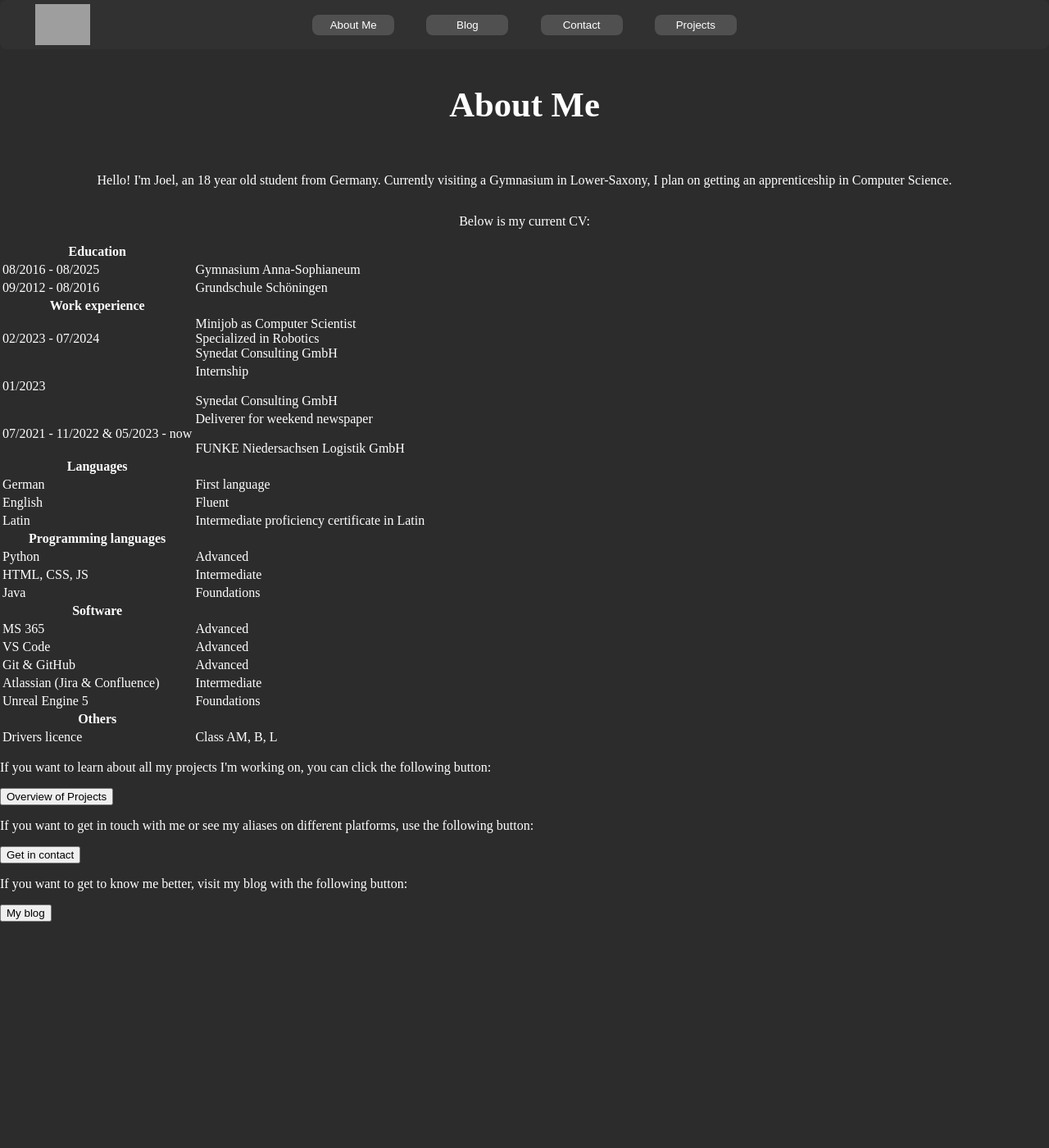
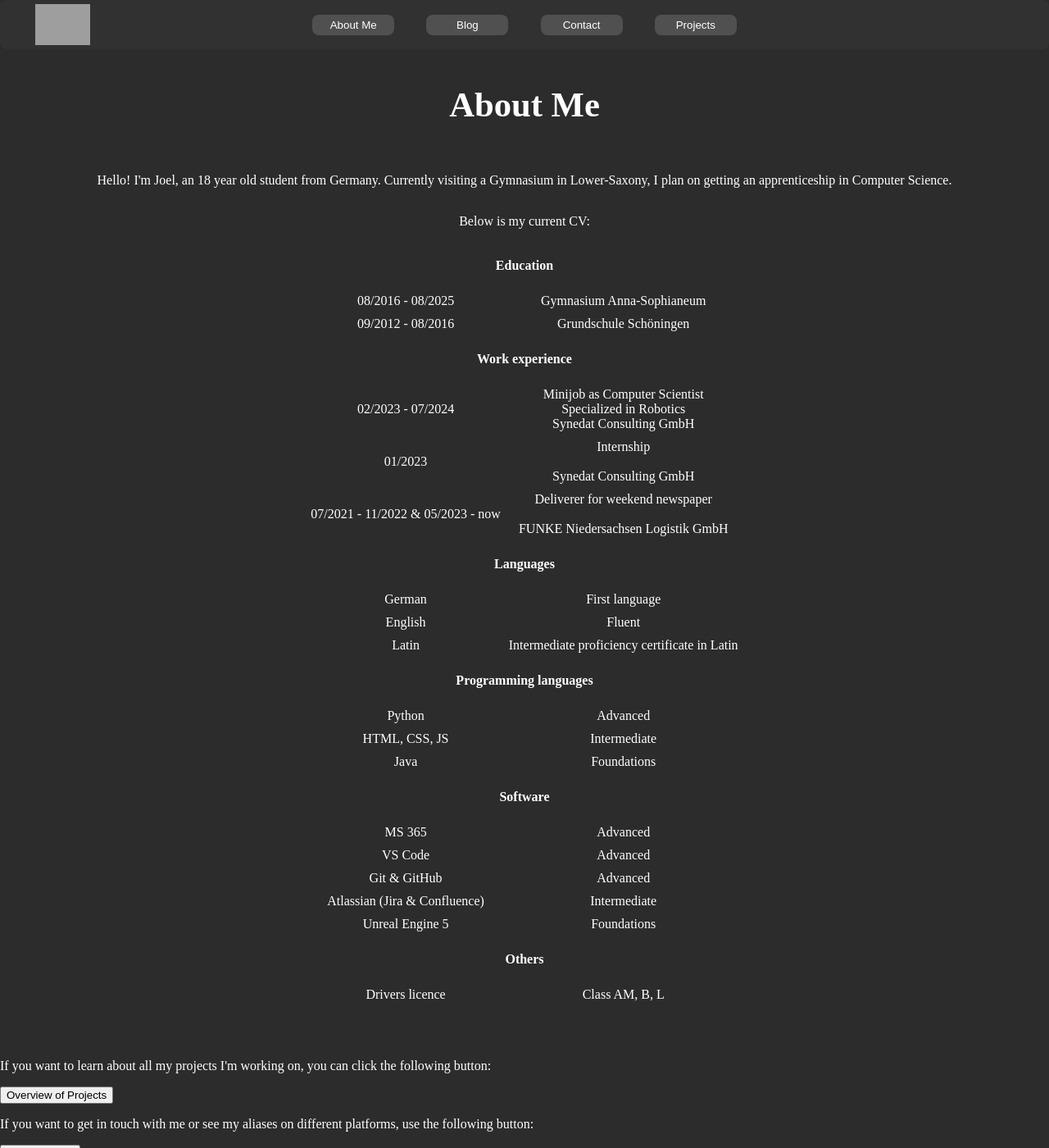
Before and after one commit to Xynox/website, a Jekyll site: the page built from html/about/about.html, in a window 1280 px wide and 1400 px high. Shown: the whole window at 82% size. Built offline with Jekyll 4.4.1, drawn with Linux system fonts in a browser that asks for light colours; grey boxes are pictures that could not be loaded.

Commit message:
Basic table styling

```diff
--- a/css/about/about.css
+++ b/css/about/about.css
@@ -17,3 +17,24 @@
     justify-content: center;
     align-items: center;
 }
+
+.tableAbM{
+    display: flex;
+    justify-content: center;
+    margin-bottom: 5%;
+}
+
+.tableCV {
+    border: hidden;
+    border-collapse: collapse;
+}
+
+.tableCV th,td{
+    padding: 5px;
+    text-align: center;
+}
+
+.tableCV th{
+    padding-top: 20px;
+    padding-bottom: 20px;
+}
--- a/html/about/about.html
+++ b/html/about/about.html
@@ -12,14 +12,12 @@ title: Joel Wittke - About Me
     </div>
 </div>
 
-
-
+<div class="tableAbM">
 
     <table class="tableCV">
 
         <tr>
-        <th>Education</th>
-        <td></td>
+            <th colspan="2">Education</th>
         </tr>
         <tr>
             <td>08/2016 - 08/2025</td>
@@ -32,8 +30,7 @@ title: Joel Wittke - About Me
 
 
         <tr>
-       <th>Work experience</th>
-       <td></td>
+           <th colspan="2">Work experience</th>
         </tr>
         <tr>
             <td>02/2023 - 07/2024</td>
@@ -59,8 +56,7 @@ title: Joel Wittke - About Me
 
 
         <tr>
-        <th>Languages</th>
-        <td></td>
+            <th colspan="2">Languages</th>
         </tr>
         <tr>
             <td>German</td>
@@ -77,8 +73,7 @@ title: Joel Wittke - About Me
 
 
         <tr>
-        <th>Programming languages</th>
-        <td></td>
+            <th colspan="2">Programming languages</th>
         </tr>
         <tr>
             <td>Python</td>
@@ -95,8 +90,7 @@ title: Joel Wittke - About Me
 
 
         <tr>
-        <th>Software</th>
-        <td></td>
+            <th colspan="2">Software</th>
         </tr>
         <tr>
             <td>MS 365</td>
@@ -121,8 +115,7 @@ title: Joel Wittke - About Me
 
 
         <tr>
-        <th>Others</th>
-        <td></td>
+            <th colspan="2">Others</th>
         </tr>
         <tr>
             <td>Drivers licence</td>
@@ -131,6 +124,9 @@ title: Joel Wittke - About Me
 
     </table>
 
+</div>
+
+
 
 <p>If you want to learn about all my projects I'm working on, you can click the following button: </p>
 <button>Overview of Projects</button>
```
Lines whose indentation alone changed are shown as unchanged.
